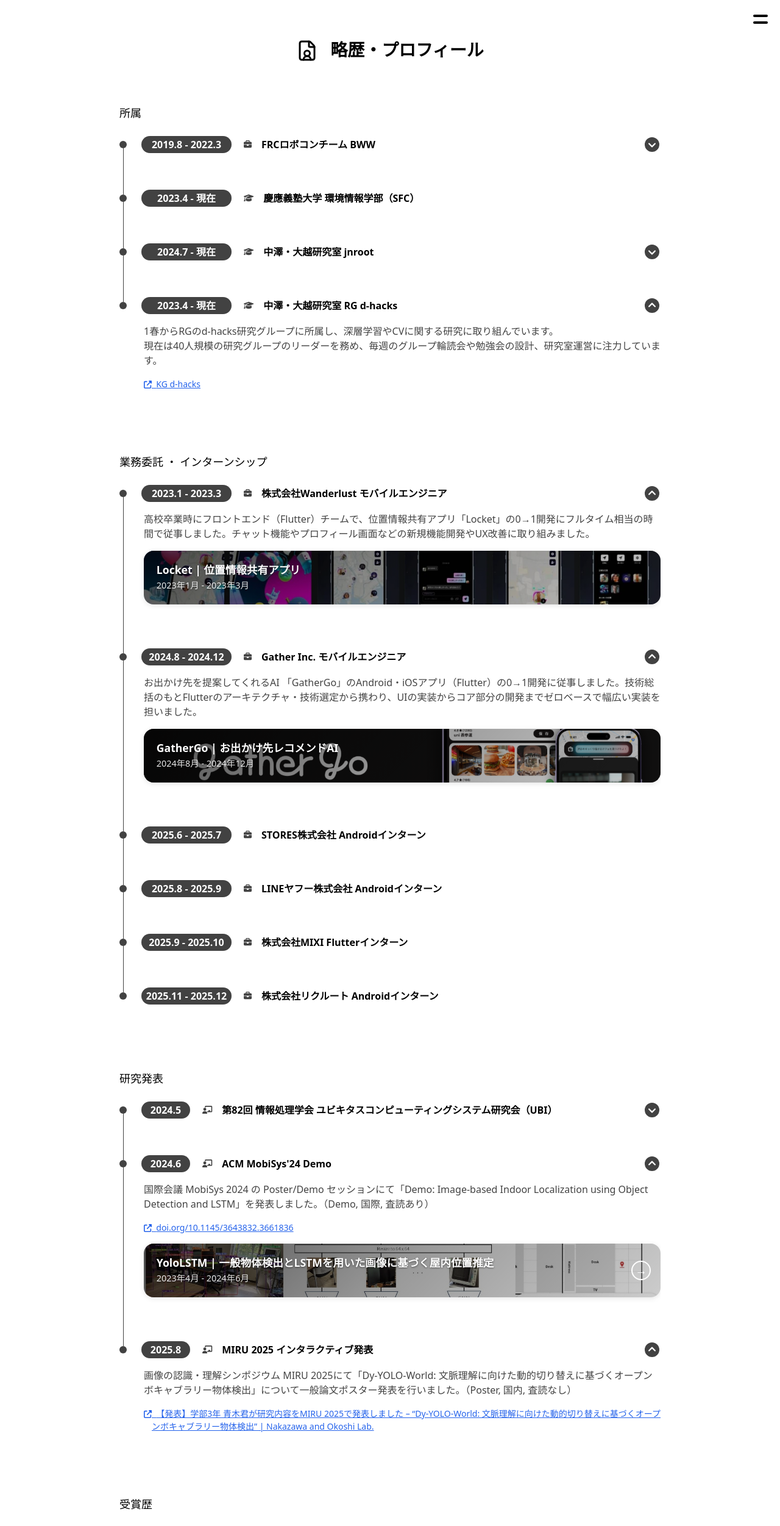
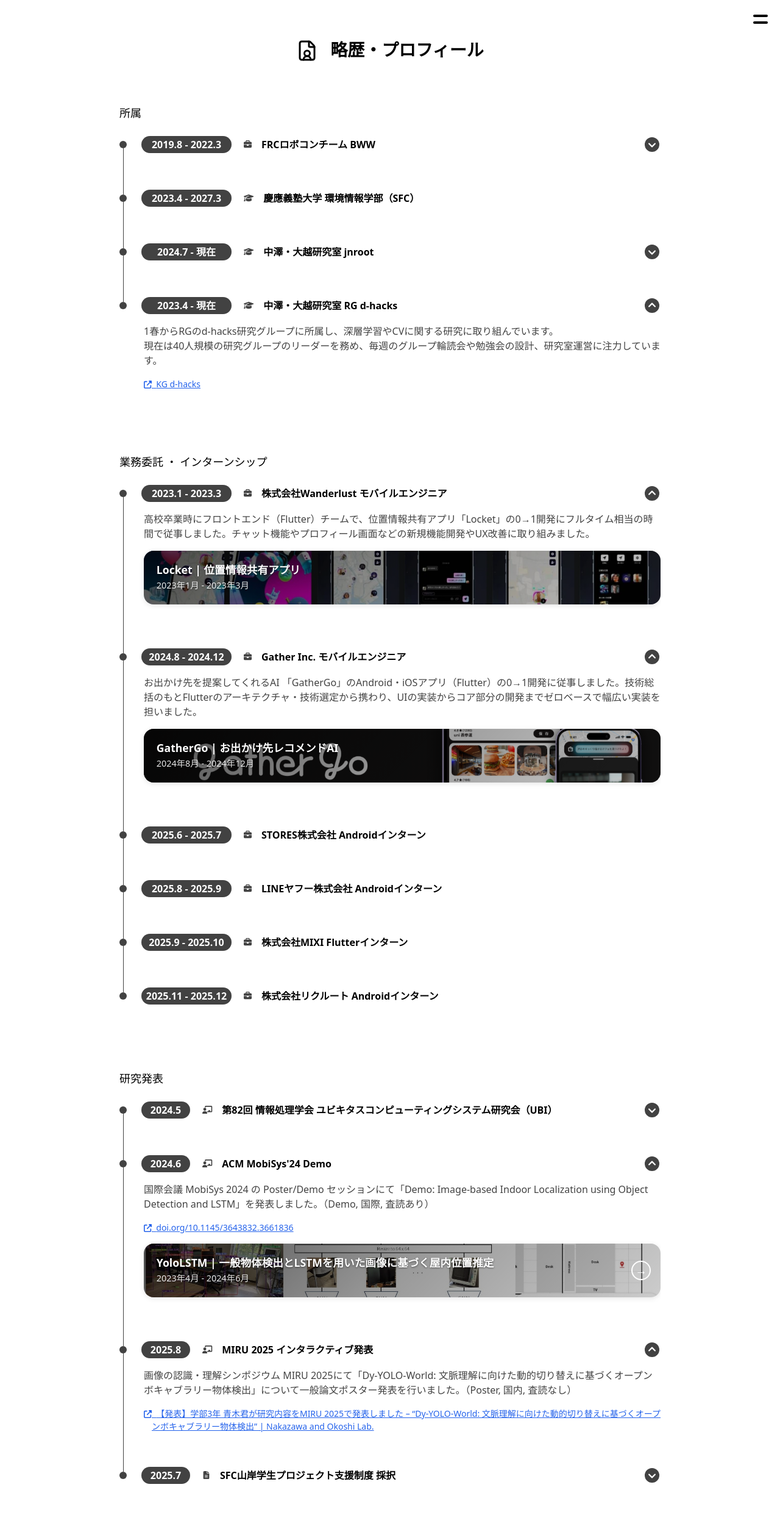
Before and after one commit to sakusaku3939/my-page, a Next.js app: page /profile in a window 1280 px wide. Shown: the top 2502 px of the page at 61% size. Built offline with nearby package versions, Linux system fonts and the light colour scheme; no server answers; a web font is replaced by a local one.

Commit message:
Update timeline entries and add new icons for qualifications and achievements

```diff
--- a/src/pages/profile/index.tsx
+++ b/src/pages/profile/index.tsx
@@ -2,7 +2,14 @@ import common from "@/styles/common.module.css";
 import Head from "next/head";
 import HamburgerMenu from "@/components/molecule/HamburgerMenu/HamburgerMenu";
 import { Timeline, TimeLineItem, TimeLineLink } from "@/components/organism/Timeline/Timeline";
-import { faBriefcase, faChalkboardTeacher, faGraduationCap, faTrophy } from "@fortawesome/free-solid-svg-icons";
+import {
+  faBookOpen,
+  faBriefcase,
+  faChalkboardTeacher,
+  faFileAlt,
+  faGraduationCap,
+  faTrophy
+} from "@fortawesome/free-solid-svg-icons";
 import { Qualification, QualificationItem } from "@/components/organism/Qualification/Qualification";
 import { FooterMenu } from "@/components/molecule/Menu/Menu";
 import TimelineImage from "@/components/molecule/TimelineImage/TimelineImage";
@@ -65,7 +72,7 @@ const Index = () => {
                 href="https://bwwfrcteam.blogspot.com/"
               />
             </TimeLineItem>
-            <TimeLineItem date="2023.4 - 現在" icon={faGraduationCap} title="慶應義塾大学 環境情報学部（SFC）" />
+            <TimeLineItem date="2023.4 - 2027.3" icon={faGraduationCap} title="慶應義塾大学 環境情報学部（SFC）" />
             <TimeLineItem date="2024.7 - 現在" icon={faGraduationCap} title="中澤・大越研究室 jnroot">
               中澤・大越研究室のネットワーク運用組織 jnroot & gpuroot
               に所属し、ネットワーク・仮想化基盤・Webサービスの横断的な運用保守を担当しています。L2/L3障害切り分け、APクラスター・Proxmox設定の最適化、WordPressなど複数Webサイトの運用、AI研究基盤を支えるGPUサーバーの保守・障害対応など幅広い業務に携わっています。
@@ -161,9 +168,17 @@ const Index = () => {
                 href="https://www.jn.sfc.keio.ac.jp/%e3%80%90%e7%99%ba%e8%a1%a8%e3%80%91%e5%ad%a6%e9%83%a83%e5%b9%b4-%e9%9d%92%e6%9c%a8%e5%90%9b%e3%81%8c%e7%a0%94%e7%a9%b6%e5%86%85%e5%ae%b9%e3%82%92miru-2025%e3%81%a7%e7%99%ba%e8%a1%a8%e3%81%97%e3%81%be/"
               />
             </TimeLineItem>
+            <TimeLineItem date="2025.7" icon={faFileAlt} title="SFC山岸学生プロジェクト支援制度 採択" open={false}>
+              2025年度春学期募集のSFCの山岸学生プロジェクト支援制度において、研究テーマ「Dy-YOLO-World:
+              文脈理解に向けた動的切り替えに基づくオープンボキャブラリー物体検出」が採択されました。研究助成金をいただき、2025年4月～2026年3月までの1年間研究活動に取り組みました。
+              <TimeLineLink
+                description="山岸学生プロジェクト支援制度 | 10th Anniversary Commemorative Booklet"
+                href="https://www.sfc.keio.ac.jp/doc/Yamagishi1203.pdf"
+              />
+            </TimeLineItem>
           </Timeline>
 
-          <h1 className={common.h1}>受賞歴</h1>
+          <h1 className={common.h1}>受賞 ・ 取材歴</h1>
           <Timeline>
             <TimeLineItem date="2021.10" icon={faTrophy} title="アプリ甲子園2021 第3位・技術賞" open={true}>
               高校時代にアプリ甲子園2021にて、プレゼン原稿表示アプリ「Presc」 を発表しました。1次・2次選考を通過し、決勝大会で第3位と技術賞を頂きました。
@@ -203,9 +218,15 @@ const Index = () => {
                 href="https://www.keio.ac.jp/ja/sfc-pem/news/20250314-1/"
               />
             </TimeLineItem>
-            <TimeLineItem date="2025.7" icon={faTrophy} title="SFC山岸学生プロジェクト支援制度 採択" open={false}>
-              2025年度春学期募集のSFCの山岸学生プロジェクト支援制度において、研究テーマ「Dy-YOLO-World:
-              文脈理解に向けた動的切り替えに基づくオープンボキャブラリー物体検出」が採択されました。研究助成金をいただき、2025年4月～2026年3月までの1年間研究活動を行いました。
+            <TimeLineItem date="2026.4" icon={faBookOpen} title="東京書籍 新編情報Ⅰ 教科書掲載" open={false}>
+              令和8年度発行の東京書籍 「新編情報Ⅰ」 と 「情報Ⅰ Step&Forward!」
+              に、高校時代の取り組みが取材・掲載されました。全国の高校生が使用する情報科の教科書に事例として紹介していただきました。
+              <TimelineImage
+                title="東京書籍「新編情報Ⅰ」"
+                period="令和8年度発行"
+                imageUrl="/timeline/textbook.png"
+                showModal={true}
+              />
             </TimeLineItem>
           </Timeline>
 
```
Also changed, not shown: 1 other file (tests, documents, lock files or other folders).
